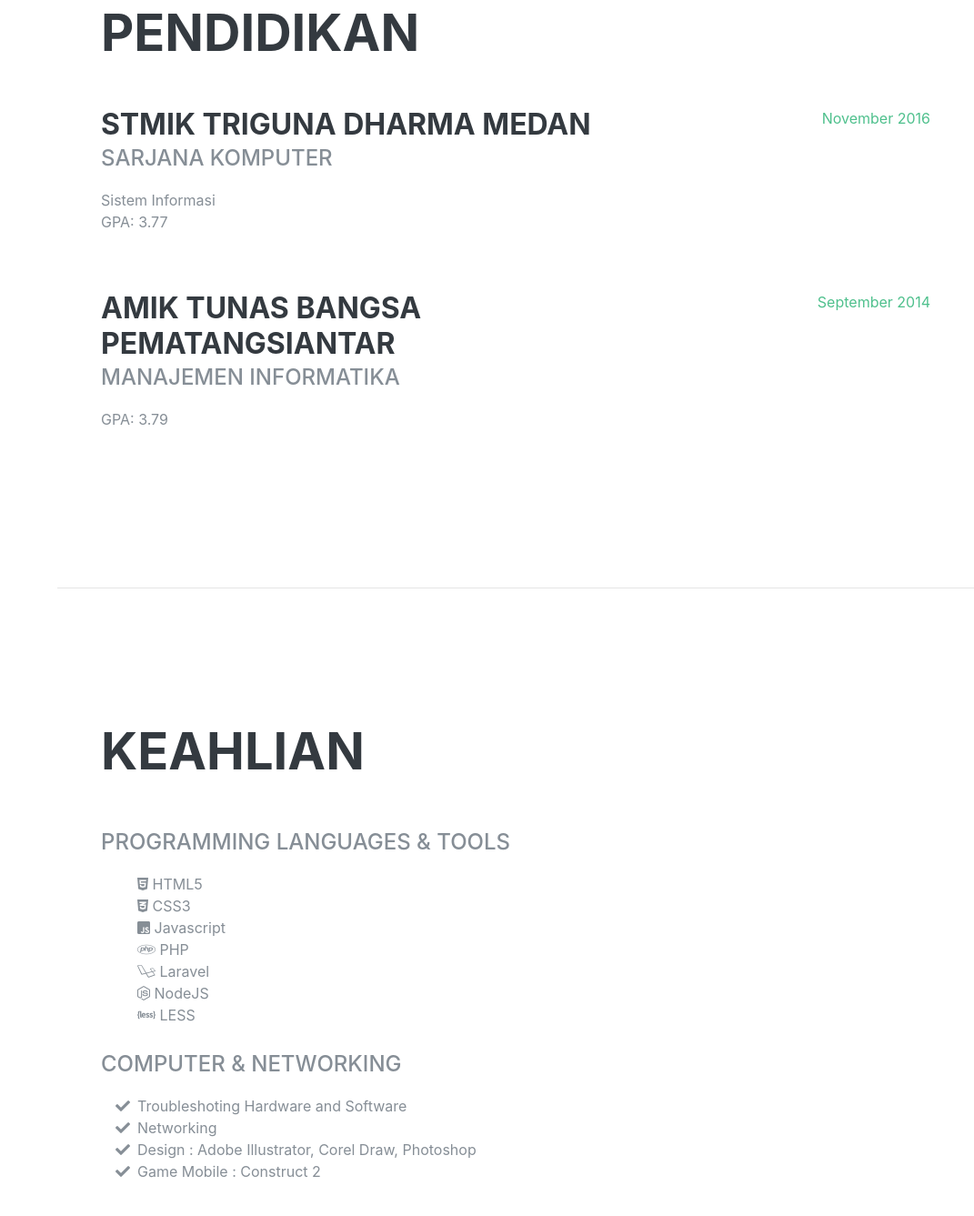
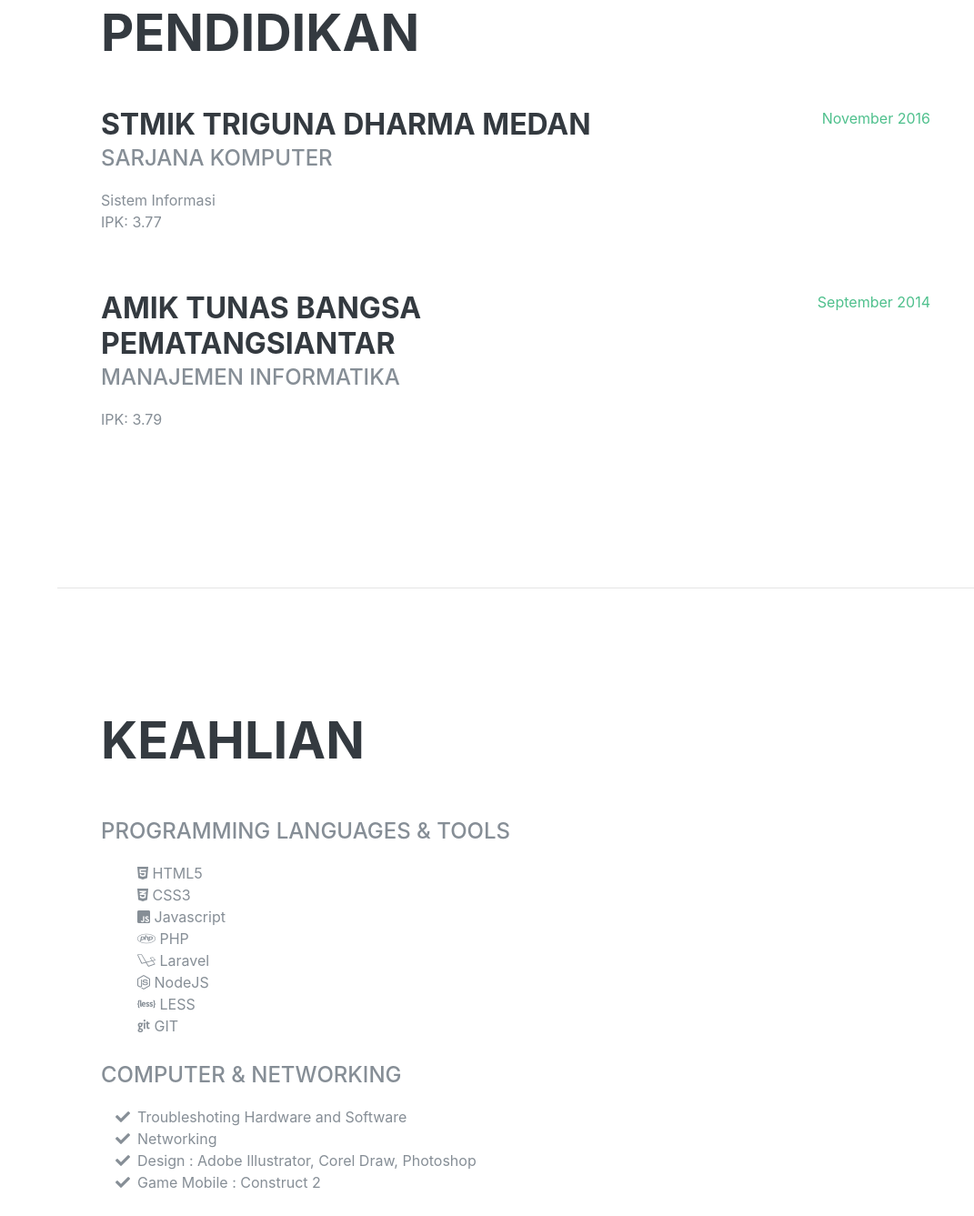
Before and after one commit to aditarigan/cv, a plain HTML site: page index.html in a window 1280 px wide. Shown: the part 1977-3314 px from the top of the page at 91% size, without its empty margins (209-1280 px from the left). Drawn offline with Linux system fonts and the light colour scheme; a web font is replaced by a local one.

Commit message:
sparman 2

```diff
--- a/index.html
+++ b/index.html
@@ -94,7 +94,7 @@
 					<div class="resume-content mr-auto">
 						<h3 class="mb-0">Instruktur Komputer</h3>
 						<div class="subheading mb-3">SMA Santu Petrus</div>
-						<p>Troubleshoting perangkat keras, lunak dan jaringan</p>
+						<p>Mamberikan Pembelajaran dan Pelatihan T.I.K</p>
 						<p>Membangun jaringan komputer UNBK</p>
 					</div>
 					<div class="resume-date text-md-right">
@@ -152,7 +152,7 @@
 						<h3 class="mb-0">STMIK Triguna Dharma Medan</h3>
 						<div class="subheading mb-3">Sarjana Komputer</div>
 						<div>Sistem Informasi</div>
-						<p>GPA: 3.77</p>
+						<p>IPK: 3.77</p>
 					</div>
 					<div class="resume-date text-md-right">
 						<span class="text-primary">November 2016</span>
@@ -163,7 +163,7 @@
 					<div class="resume-content mr-auto">
 						<h3 class="mb-0">AMIK Tunas Bangsa Pematangsiantar</h3>
 						<div class="subheading mb-3">Manajemen Informatika</div>
-						<p>GPA: 3.79</p>
+						<p>IPK: 3.79</p>
 					</div>
 					<div class="resume-date text-md-right">
 						<span class="text-primary">September 2014</span>
@@ -208,6 +208,10 @@
 					<li>
 						<i class="fab fa-less"></i>
 						LESS
+					</li>
+					<li>
+						<i class="fab fa-git"></i>
+						GIT
 					</li>
 					<br>
 
```
